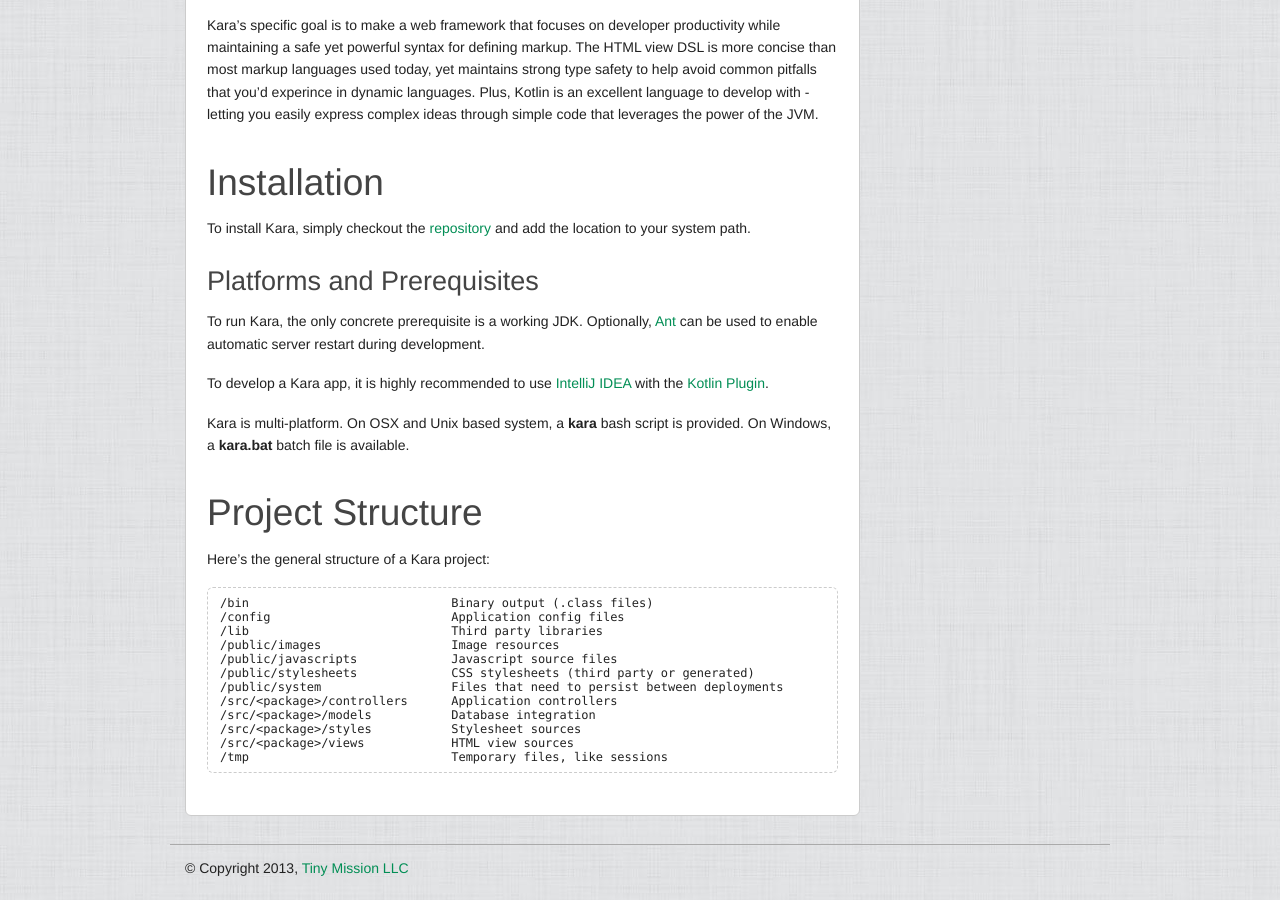
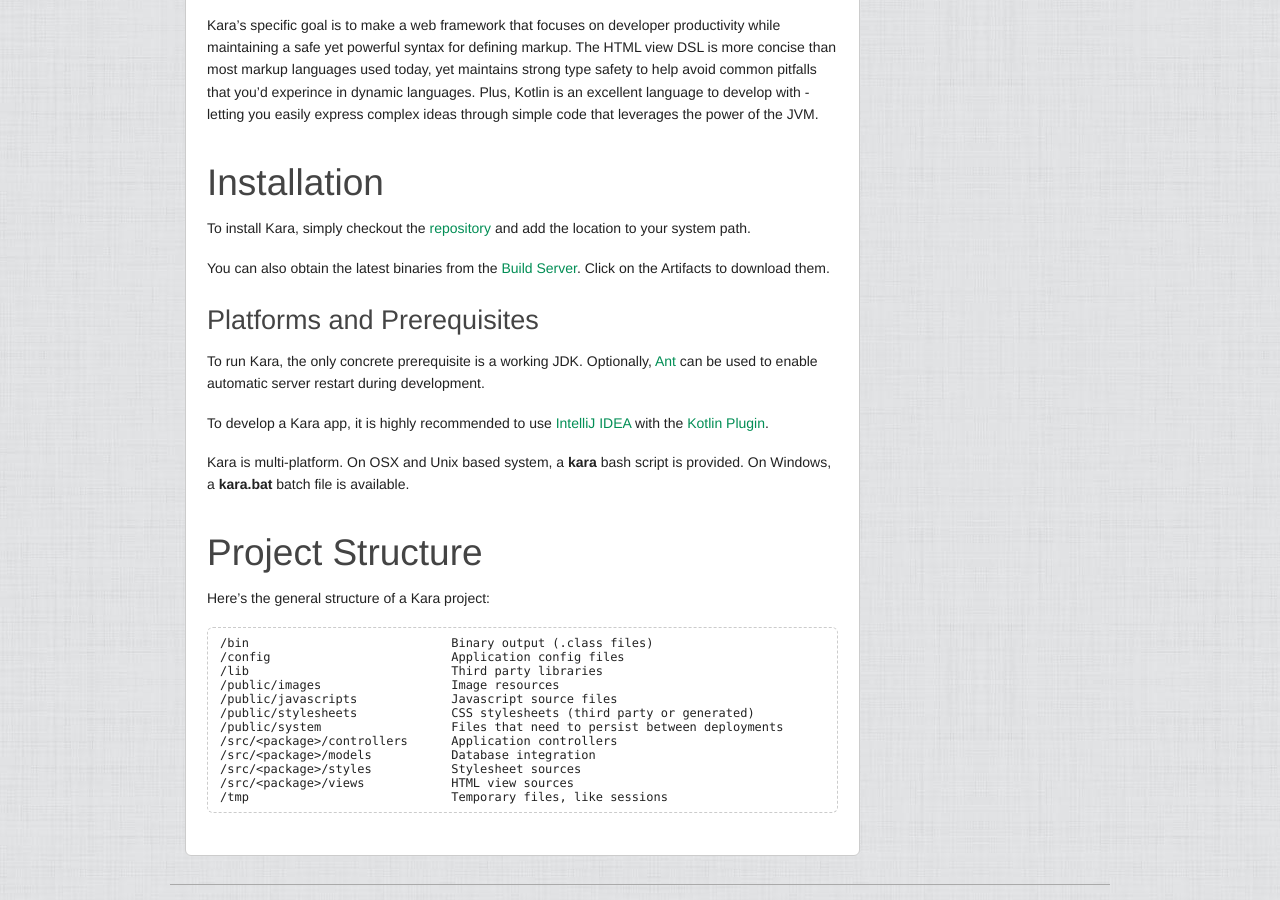
Before and after one commit to TinyMission/kara, a Jekyll site: the page built from docs/overview.md, in a window 1280 px wide and 900 px high, scrolled down 953 px. Built offline with Jekyll 4.4.1, drawn with Linux system fonts in a browser that asks for light colours.

Commit message:
Mentioned build server and binaries available.

```diff
--- a/docs/overview.md
+++ b/docs/overview.md
@@ -47,6 +47,7 @@ Plus, Kotlin is an excellent language to develop with - letting you easily expre
 
 To install Kara, simply checkout the [repository](https://github.com/TinyMission/kara) and add the location to your system path.
 
+You can also obtain the latest binaries from the [Build Server](http://teamcity.jetbrains.net/viewType.html?buildTypeId=bt432). Click on the Artifacts to download them.
 ### Platforms and Prerequisites
 
 To run Kara, the only concrete prerequisite is a working JDK. Optionally, [Ant](http://ant.apache.org/) can be used to enable automatic server restart during development.
```
